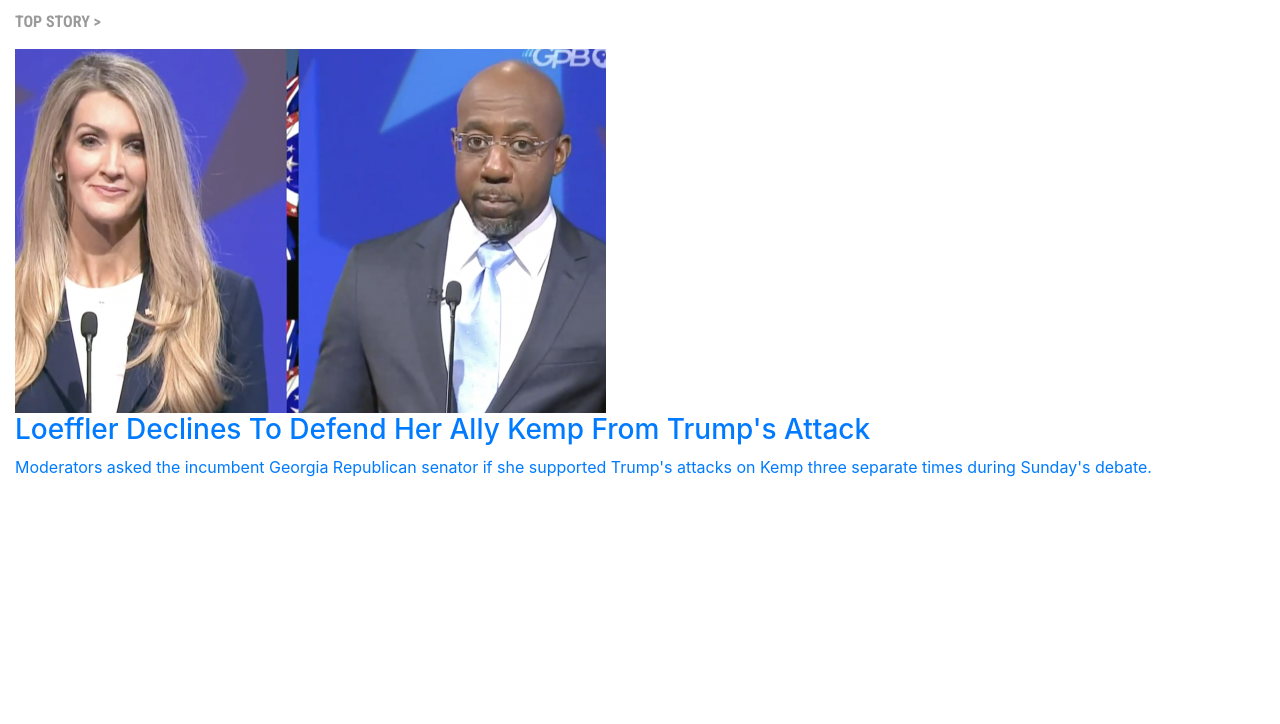
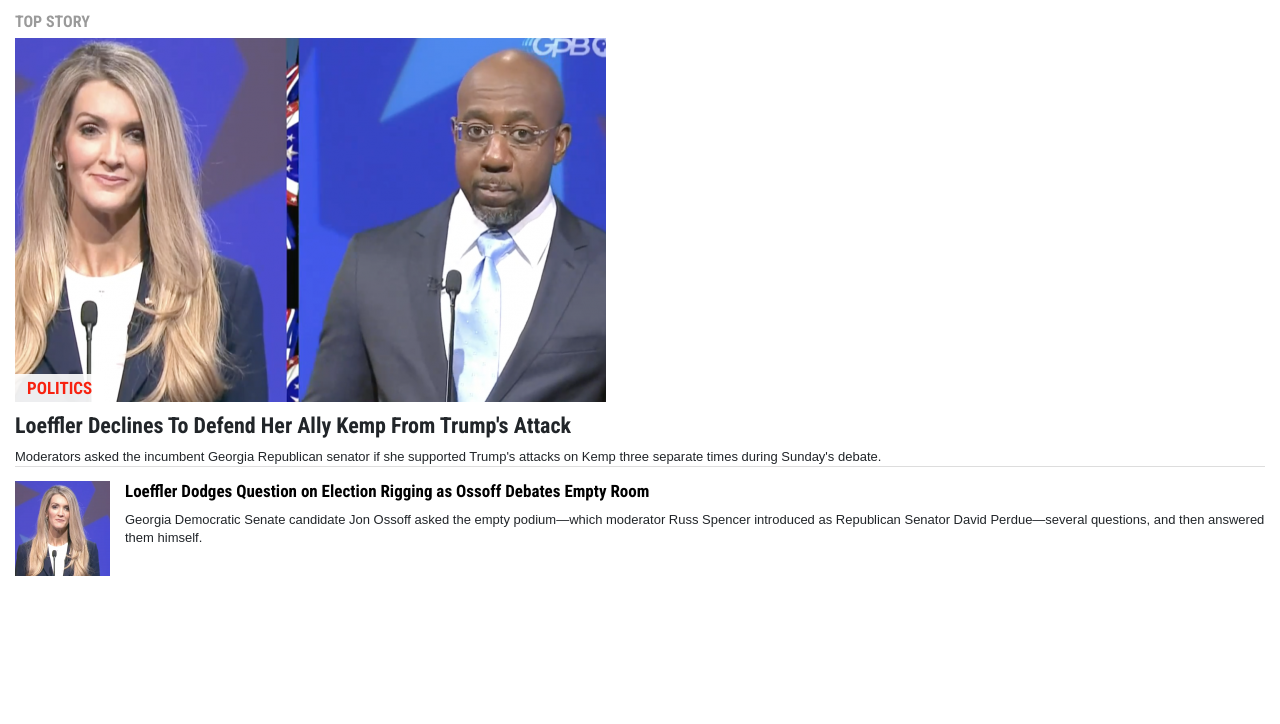
Before and after one commit to AshakaE/Newsweek-Replica, a website: page index.html in a window 1280 px wide. Shown: the part 76-800 px from the top of the page. Drawn offline with nearby package versions, Linux system fonts and the light colour scheme.

Commit message:
added the styles for the top story

```diff
--- a/index.html
+++ b/index.html
@@ -3,26 +3,32 @@
   <head>
     <meta charset="UTF-8" />
     <meta name="viewport" content="width=device-width, initial-scale=1.0" />
-    <script src="https://kit.fontawesome.com/74aa89db80.js" crossorigin="anonymous"></script>
+    <script
+      src="https://kit.fontawesome.com/74aa89db80.js"
+      crossorigin="anonymous"
+    ></script>
     <link
       rel="stylesheet"
       href="https://cdn.jsdelivr.net/npm/bootstrap@4.5.3/dist/css/bootstrap.min.css"
       integrity="sha384-TX8t27EcRE3e/ihU7zmQxVncDAy5uIKz4rEkgIXeMed4M0jlfIDPvg6uqKI2xXr2"
       crossorigin="anonymous"
     />
-    <link rel="preconnect" href="https://fonts.gstatic.com">
-    <link href="https://fonts.googleapis.com/css2?family=Roboto+Condensed:wght@300;400;700&display=swap" rel="stylesheet">
-    <link rel="stylesheet" href="./styles.css">
+    <link rel="preconnect" href="https://fonts.gstatic.com" />
+    <link
+      href="https://fonts.googleapis.com/css2?family=Roboto+Condensed:wght@300;400;700&display=swap"
+      rel="stylesheet"
+    />
+    <link rel="stylesheet" href="./styles.css" />
     <title>Newsweek Replica</title>
   </head>
 
   <body>
-
     <div class="container-sm">
       <header class="page-header">
         <div class="page-header-1">
           <a href="https://www.newsweek.com" title="logo">
-            <svg class="page-header brand"
+            <svg
+              class="page-header brand"
               version="1.1"
               width="396"
               height="60"
@@ -45,7 +51,9 @@
         </div>
         <div class="page-header-2">
           <i class="fas fa-user"></i>
-            <button type="button" class="btn btn-warning btn-top">SUBSCRIBE></button>
+          <button type="button" class="btn btn-warning btn-top">
+            SUBSCRIBE>
+          </button>
           <svg class="menu-icon" viewbox="0 0 100 80" width="40" height="40">
             <rect width="100" height="20"></rect>
             <rect y="30" width="100" height="20"></rect>
@@ -56,16 +64,52 @@
     </div>
 
     <div class="main">
-       <section class="news">
+      <article class="top-news">
         <div class="wrapper">
-            <h2>Top Story ></h2>
+          <h2>TOP STORY</h2>
           <div>
-                <a href="#">
-                  <img class="img-fluid" src="assets/kelly-loeffler-debates-raphael-warnock-georgia.png" alt="image" width="591" height="364"></a>
-                <a href="#">
-                    <h3>Loeffler Declines To Defend Her Ally Kemp From Trump's Attack</h3>
-                    <div class="summary">Moderators asked the incumbent Georgia Republican senator if she supported Trump's attacks on Kemp three separate times during Sunday's debate.</div>
-                  </section>
+              <div class="relative img-class">
+                <img
+                    class="img-fluid "
+                    src="assets/kelly-loeffler-debates-raphael-warnock-georgia.png"
+                    alt="image"
+                    width="591"
+                    height="364"
+                />
+                <div>
+                  <span class="identity">POLITICS</span>
+                </div>
+              </div>
+            <h3>
+              Loeffler Declines To Defend Her Ally Kemp From Trump's Attack
+            </h3>
+            <div class="summary">
+              Moderators asked the incumbent Georgia Republican senator if she
+              supported Trump's attacks on Kemp three separate times during
+              Sunday's debate.
+            </div>
+          </div>
+          <div class="feature">
+            <article>
+              <div>
+                <img src="./assets/kelly.png" alt="kelly" class="img-fluild float-left feature-img" width="95" height="95">
+              </div>
+              <h4>
+                Loeffler Dodges Question on Election Rigging as Ossoff Debates Empty Room
+              </h4>
+              <div class="summary">Georgia Democratic Senate candidate Jon Ossoff asked the empty podium—which moderator Russ Spencer introduced as Republican Senator David Perdue—several questions, and then answered them himself.</div>
+            </article>
+          </div>
+        </div>
+      </article>
+
+      <div>
+        <div>
+          <article>
+
+          </article>
+        </div>
+      </div>
     </div>
 
     <script
--- a/styles.css
+++ b/styles.css
@@ -1,3 +1,13 @@
+* {
+    margin: 0;
+    padding: 0;
+    box-sizing: border-box;
+}
+
+body {
+    font-family: 'Roboto Condensed', sans-serif;
+}
+
 .header-middle {
     padding: 15px;
 }
@@ -45,20 +55,75 @@
     -o-border-radius: 24px;
 }
 
-.news {
+.top-news {
     float: left;
     width: 100%;
     padding-left: 15px;
     padding-right: 15px;
+    padding-bottom: 20px;
 }
 
 .main {
     padding-top: 30px;
 }
 
+.img-class {
+    margin-bottom: 12px;
+}
+
 h2 {
-    color: #03030366;
-    font: bold 16px/16px "Roboto Condensed",sans-serif;
-    text-transform: uppercase;
-    padding-bottom: 11px;
+    font-weight: 700;
+    font-size: 16px;
+    line-height: 16px;
+    Color: rgba(3, 3, 3, 0.4);
 }
+
+h3 {
+    font: "Roboto Condensed", sans-serif;
+    margin-bottom: 10px;
+    font-size: 22px;
+    line-height: 24px;
+    font-weight: 700;
+}
+
+h4 {
+    font-family: "Roboto Condensed", sans-serif;
+    margin-bottom: 10px;
+    position: relative;
+    color: black;
+    font-size: 17px;
+    line-height: 20px;
+    font-weight: 700;
+}
+
+.summary {
+    font-size: 13px;
+    line-height: 18px;
+    font-family: Arial, Helvetica, sans-serif;
+}
+
+.relative {
+    position: relative;
+}
+
+.identity {
+    position: absolute;
+    bottom: 0;
+    left: 0;
+    color: #F72210;
+    background-color: rgba(255, 255, 255, 0.911);
+    font-weight: 700;
+    font-size: 17px;
+    line-height: 16px;
+    padding: 6px 12px;
+}
+
+.feature {
+    padding-top: 14px;
+    padding-bottom: 14px;
+    border-top: 1px solid #ddd;
+}
+
+.feature-img {
+    margin-right: 15px;
+}
```
Also changed, not shown: assets/kelly.png (added). Lines whose indentation alone changed are shown as unchanged.
